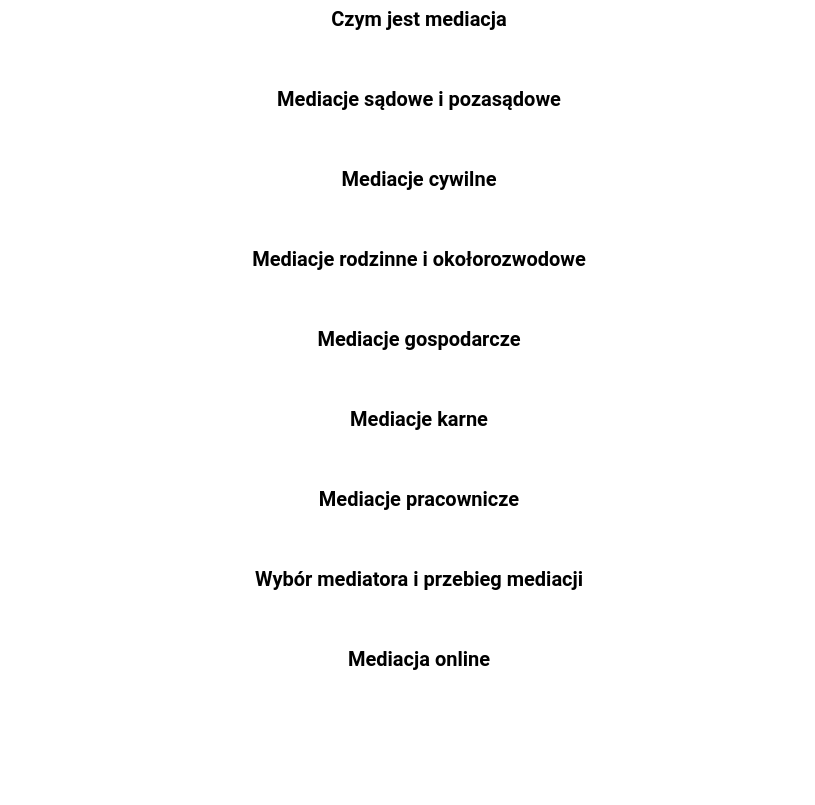
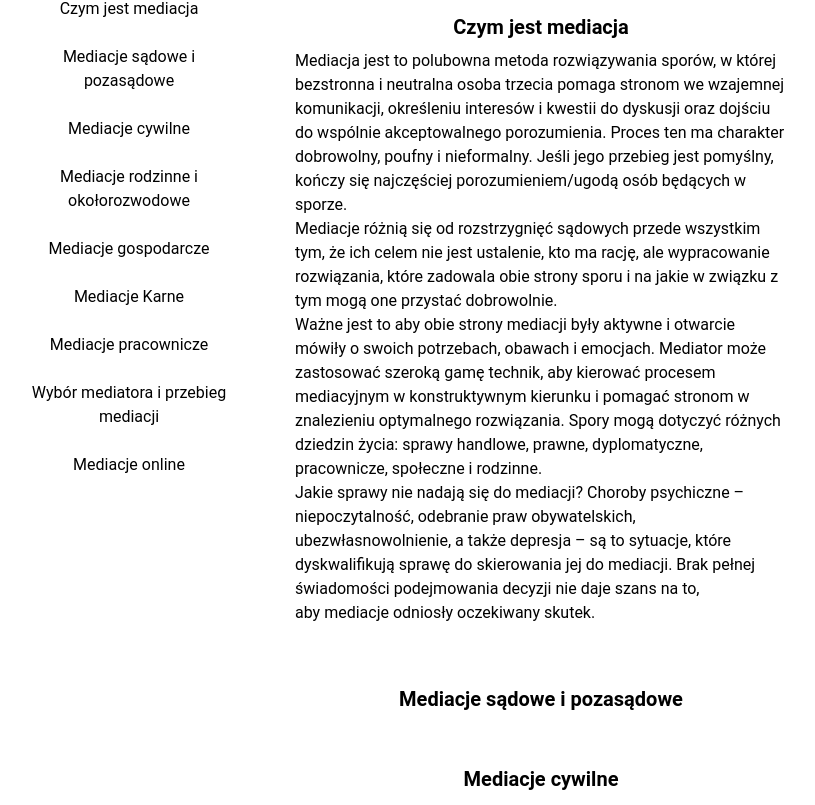
Before and after one commit to nxy7/mediujemy, a Nuxt app: page /mediacje in a window 1280 px wide. Shown: the part 595-1400 px from the top of the page, without its empty margins (221-1036 px from the left). Built offline with nearby package versions, Linux system fonts and the light colour scheme.

Commit message:
component scrolling on 'mediacje' page

```diff
--- a/app.vue
+++ b/app.vue
@@ -17,5 +17,10 @@ import '@unocss/reset/tailwind.css'
 <style>
 #__nuxt {
     font-family: 'Roboto', sans-serif;
+
+}
+
+html {
+    scroll-behavior: smooth;
 }
 </style>
--- /dev/null
+++ b/app/router.options.js
@@ -0,0 +1,12 @@
+export default {
+    async scrollBehavior(to, from, savedPosition) {
+        if (to.path != "/mediacje")
+            return savedPosition
+
+        await new Promise(r => setTimeout(r, 300));
+        return {
+            el: to.hash,
+            top: 64
+        }
+    },
+}
--- a/components/expandable.vue
+++ b/components/expandable.vue
@@ -1,8 +1,11 @@
 <template>
 
     <div @click="state.open = !state.open"
-        :class="`flex flex-col overflow-hidden p-6 rounded-md hover:bg-slate-100` + (state.open ? `` : ``)">
-        <div class="text-center text-xl font-semibold">{{ title }}</div>
+        :class="`flex flex-col -scroll-mt-30 overflow-hidden p-6 rounded-md group hover:bg-slate-100` + (state.open ? `` : ``)"
+        :id="id">
+        <div class="text-center text-xl font-semibold">{{
+            title
+        }}</div>
         <div :class="`overflow-hidden duration-300 ` + (state.open ? `` : `!max-h-0`)" ref="content"
             :style="`max-height: ${state.contentHeight || 1000}px`">
             <div class="p-2">
@@ -17,6 +20,7 @@
 import { ref, onMounted } from 'vue'
 let props = defineProps<{
     title: string,
+    id?: string,
     open?: boolean
 }>()
 
@@ -33,5 +37,11 @@ onMounted(() => {
     state.contentHeight = content.value?.scrollHeight || 0
     console.log(content.value?.scrollHeight)
 })
+watch(
+    () => props.open,
+    (open) => {
+        state.open = open
+    }
+)
 
 </script>
--- a/components/navbar.vue
+++ b/components/navbar.vue
@@ -1,4 +1,3 @@
-
 <template>
     <div class="sticky w-full top-0 flex justify-center items-center bg-white z-40 shadow-lg h-16">
         <!-- desktop -->
--- a/nuxt.config.ts
+++ b/nuxt.config.ts
@@ -1,9 +1,18 @@
 import transformerVariantGroup from '@unocss/transformer-variant-group'
+
 
 export default defineNuxtConfig({
   // typescript: {
   //   typeCheck: true,
   // },
+  app: {
+
+  },
+  router: {
+    options: {
+
+    }
+  },
   nitro: {
     baseURL: "/mediujemy/"
   },
--- a/pages/mediacje.vue
+++ b/pages/mediacje.vue
@@ -1,7 +1,26 @@
 <template>
 
-    <div class="mt-8 flex flex-col space-y-1">
-        <Expandable title="Czym jest mediacja">
+    <div class="flex space-x-6 mt-10">
+        <div class="flex flex-col space-y-2">
+            <NuxtLink v-for="item, ind in expandables" class="p-2 rounded-md hover:bg-slate-100 w-55 text-center"
+                :href="`#${ind}`">{{ item.title }}</NuxtLink>
+        </div>
+        <div class="flex flex-col space-y-1">
+            <Expandable v-for="item, ind in expandables" :title="item.title" :id="ind.toString()"
+                :open="`#${ind.toString()}` == selectedHash">
+                <div v-html="item.content"></div>
+            </Expandable>
+        </div>
+
+    </div>
+
+</template>
+
+<script setup lang="ts">
+let expandables = [
+    {
+        title: "Czym jest mediacja",
+        content: `
     <p>
                     Mediacja jest to polubowna metoda rozwiązywania sporów, w której bezstronna i neutralna
                     osoba trzecia pomaga stronom we wzajemnej komunikacji, określeniu interesów i kwestii do
@@ -33,8 +52,11 @@
                     na to, aby mediacje odniosły oczekiwany skutek.
 
                 </p>
-        </Expandable>
-        <Expandable title="Mediacje sądowe i pozasądowe">
+    `
+    },
+    {
+        title: "Mediacje sądowe i pozasądowe",
+        content: `
     Można wyróżnić dwa rodzaje mediacji: sądową oraz pozasądową. Na pierwszą z nich strony
                 sporu są kierowane na podstawie postanowienia sądu już po wniesieniu pozwu czy
                 wniosku wszczynającego postępowanie, natomiast mediacje pozasądowe mają miejsce w
@@ -71,8 +93,11 @@
                 porozumienia się z drugą stroną i pójścia na ewentualne ustępstwa, jednak warto pamiętać,
                 że pod wieloma względami mediacja może być dla nas korzystniejszym rozwiązaniem niż
                 postępowanie sądowe.
-        </Expandable>
-        <Expandable title="Mediacje cywilne">
+    `
+    },
+    {
+        title: "Mediacje cywilne",
+        content: `
         Mediacja może być prowadzona we wszystkich sprawach cywilnych, w których
                 dopuszczalne jest zawarcie ugody, tj. w sprawach, w których wynik postępowania jest
                 zależny od woli stron.
@@ -82,8 +107,10 @@
                 -o dział spadku
                 -podział majątku wspólnego
                 I wiele innych jeżeli podlegają regulacji kodeksu cywilnego
-        </Expandable>
-        <Expandable title="Mediacje rodzinne i okołorozwodowe">
+        `
+    }, {
+        title: "Mediacje rodzinne i okołorozwodowe",
+        content: `
         W sprawach o rozwód i separację, jeżeli istnieją widoki, na utrzymanie małżeństwa
                 przedmiotem mediacji może być pojednanie małżonków
                 Jeżeli jednak do pojednania nie dojdzie, celem mediacji może być ugodowe rozwiązanie
@@ -105,8 +132,10 @@
                 szkoły profil nauki, zajęcia pozalekcyjne, opieka zdrowotna
                 - zasady wychowawcze i system wartości
                 - zasady pokrywania kosztów utrzymania dziecka
-        </Expandable>
-        <Expandable title="Mediacje gospodarcze">
+        `
+    }, {
+        title: "Mediacje gospodarcze",
+        content: `
         Mediacje gospodarcze umożliwiają ugodowe zakończenie sporu zaistniałego między
                 przedsiębiorcami, który powstał w związku z prowadzoną przez nich działalnością. W jej
                 trakcie strony, w obecności mediatora, przedstawiają swoje stanowiska w sprawie oraz
@@ -119,9 +148,16 @@
                 -roszczeń wspólników i akcjonariuszy,
                 Nie jest jednak dopuszczalna w postępowaniu nakazowym i upominawczym oraz w
                 sprawach o uznanie postanowień wzorca umowy za niedozwolone.
-        </Expandable>
-        <Expandable title="Mediacje karne"></Expandable>
-        <Expandable title="Mediacje pracownicze">
+        `
+    },
+    {
+        title: "Mediacje Karne",
+        content: `
+    do uzupełnienia
+`},
+    {
+        title: "Mediacje pracownicze",
+        content: `
         Zawierając umowę o prace zarówno pracownik jak i pracodawca są pełni nadziei i z
                 entuzjazmem podejmują współpracę. Jednak w toku tej współpracy mogą wyniknąć
                 różne okoliczności, które powodują konflikty i spory.
@@ -134,8 +170,10 @@
                 - rozwiązania umowy o pracę
                 - zbiorowych sporów z zakresu prawa pracy
                 - konflikty w zarządzie.
-        </Expandable>
-        <Expandable title="Wybór mediatora i przebieg mediacji">
+        `
+    }, {
+        title: "Wybór mediatora i przebieg mediacji",
+        content: `
         Wybór mediatora –musze coś napisać później )
                 Przebieg mediacji
 
@@ -185,8 +223,10 @@
                 sprawy. W przypadku mediacji tzw. prywatnych stronom pozostaje szukać innych
                 sposobów osiągnięcia porozumienia. Mediator zawsze stara się pomóc stronom, w
                 uświadomieniu sobie innych możliwości i alternatyw.
-        </Expandable>
-        <Expandable title="Mediacja online">
+        `
+    }, {
+        title: "Mediacje online",
+        content: `
         Pojęcie mediacji online czy e-mediacji odnosi się do mediacji prowadzonej za pomocą
                 środków komunikowania się na odległość. Możliwe jest wykorzystanie wideokonferencji,
                 komunikatorów internetowych oraz e-maili. Ten typ mediacji polega na tym, że strony nie
@@ -198,10 +238,24 @@
                 występują inne trudności uniemożliwiające spotkanie.
                 Biorąc pod uwagę dzisiejsze coraz szybsze tempo życia wydaje się, że mediacje online będą
                 zyskiwały coraz szersze grono zwolenników.
-        </Expandable>
-    </div>
+        `
+    }
+]
 
-</template>
+let hash = ref()
+let route = useRoute()
+let selectedHash = ref()
 
-<script setup lang="ts">
+onMounted(() => {
+    console.log(route.hash)
+    if (!route.hash)
+        selectedHash.value = "#0"
+    else
+        selectedHash.value = route.hash
+})
+watch(route, async (newHash, oldHash) => {
+    // console.log(newHash.hash, oldHash.hash)
+    selectedHash.value = newHash.hash || "#0"
+    console.log(selectedHash.value)
+})
 </script>
```
Also changed, not shown: public/20230125_161004.jpg (added), 1 other file (tests, documents, lock files or other folders). Lines whose indentation alone changed are shown as unchanged.
